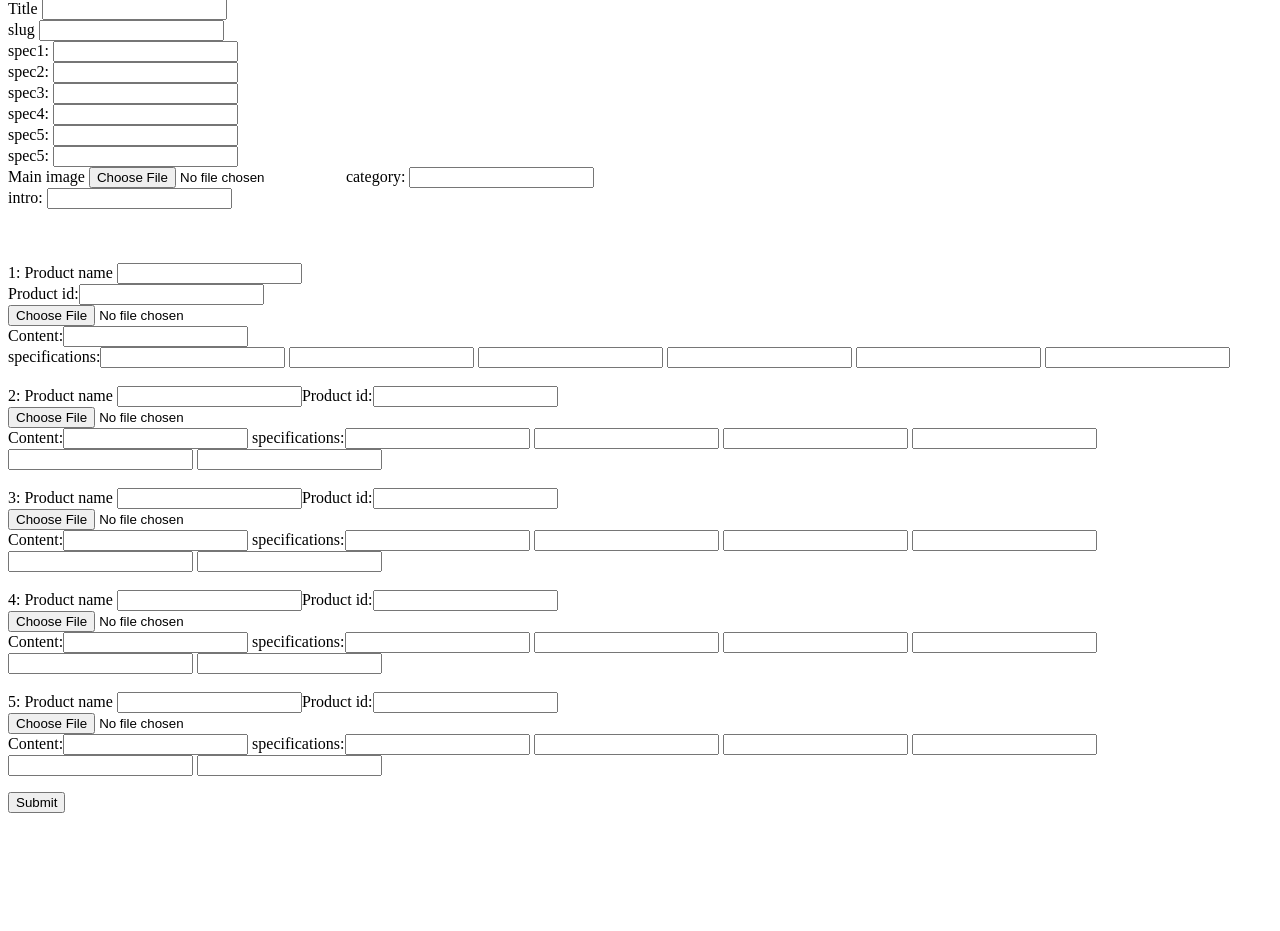
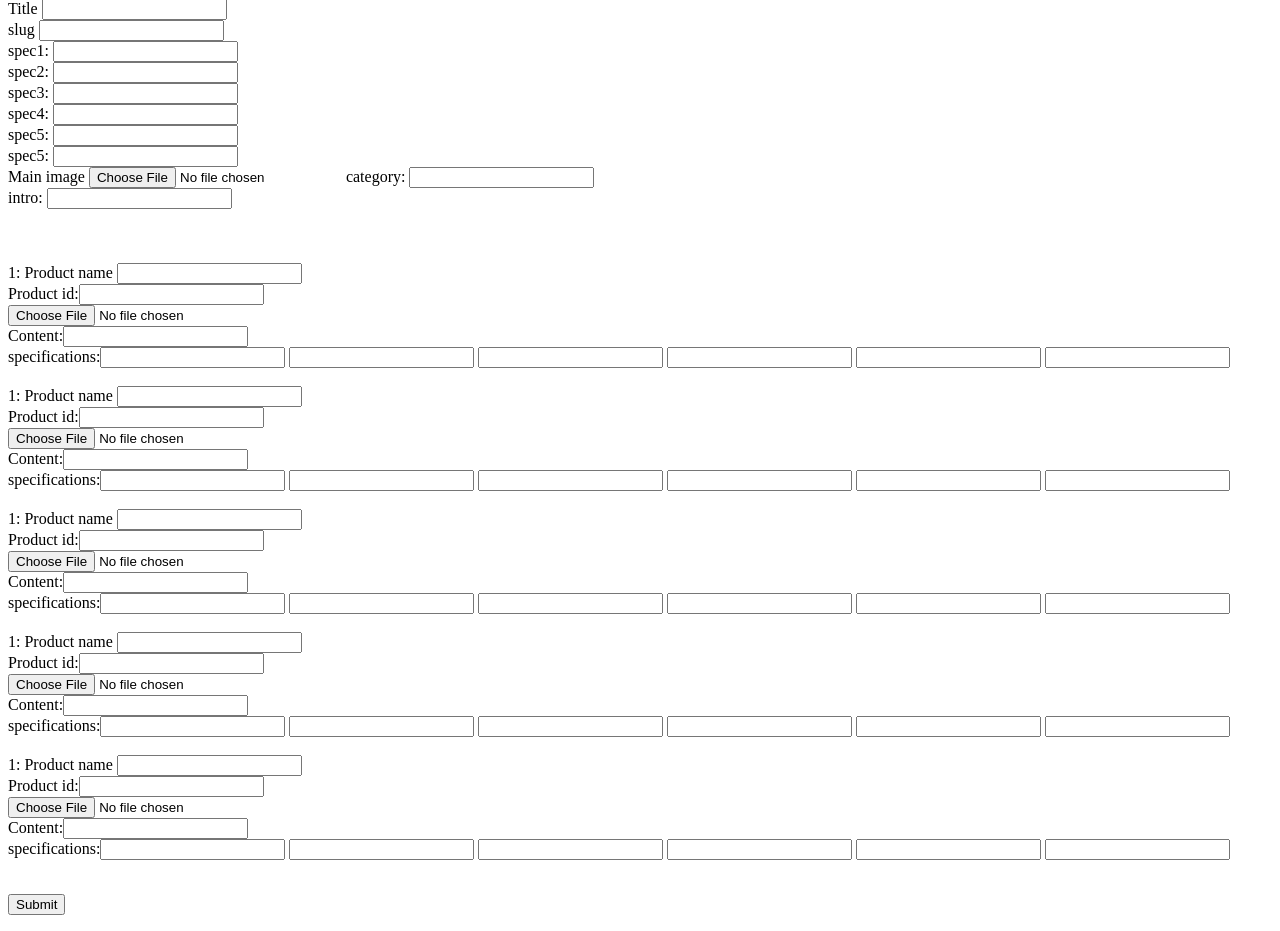
Before and after one commit to patarpetrov/evtino-website, a Flask app: page /adminnapishi in a window 1280 px wide. Shown: the part 17-948 px from the top of the page. Before the commit the page ends 830 px from the top, so only its background shows below. Run offline with Flask 3, Linux system fonts and the light colour scheme; the visitor is signed in with stand-in values (Sample User, id 1).

Commit message:
making the code more readable

```diff
--- a/app.py
+++ b/app.py
@@ -50,6 +50,49 @@ ALLOWED_EXTENSIONS = set(['png', 'jpg', 'jpeg', 'gif'])
 
 def allowed_file(filename):
     return '.' in filename and filename.rsplit('.', 1)[1].lower() in ALLOWED_EXTENSIONS
+
+def checkandSaveFile(files):
+    files1=[]
+    for file in files:
+            new_filename = ''
+            if file.filename == '':
+                message = 'No image selected for uploading'
+
+            if file and allowed_file(file.filename):
+                new_filename =  save_file(file)
+                files1.append(new_filename)
+            else:
+                files1.append("")
+                message = 'Allowed image types are - png, jpg, jpeg, gif'
+    return files1
+
+
+def checkandSaveFileLink(files):
+    files1=[]
+    for file in files:
+        if file.filename != '' and allowed_file(file.filename):
+            new_filename = save_file(file)
+            emag_filename = f"https://evtino.s3.eu-central-1.amazonaws.com/{new_filename}"
+            files1.append(emag_filename)
+        else:
+            files1.append('')
+    return files1
+
+def saveProductsStatii(iterable, products, spec):
+    index1 = 0
+    for i in iterable:
+            if i != "":
+                setattr(products[index1], spec, i)
+            index1 += 1
+    return products
+
+def newProductsStatii(iterable, products, spec):
+    index1 = 0
+    for i in iterable:
+            setattr(products[index1], spec, i)
+            index1 += 1
+    return products
+
 
 def save_file(file):
     #filename = secure_filename(file.filename)
@@ -124,14 +167,17 @@ def napishi():
         Session = sessionmaker(bind=engine)
         sessiondb = Session()
 
+
+
         files1 =[]
-        file = request.files['file']
-        file1 = request.files['file1']
-        file2 = request.files['file2']
-        file3 = request.files['file3']
-        file4 = request.files['file4']
-        file5 = request.files['file-main']
-        files = [file, file1, file2, file3, file4, file5]
+        file = request.files.getlist('file')
+        #print(file)
+        #file1 = request.files['file1']
+        #file2 = request.files['file2']
+        #file3 = request.files['file3']
+        #file4 = request.files['file4']
+        #file5 = request.files['file-main']
+        #files = [file, file1, file2, file3, file4, file5]
 
         intro = request.form.get("intro")
         title = request.form.get("title")
@@ -139,48 +185,47 @@ def napishi():
         slug = request.form.get("slug")
 
         specList = [request.form.get("spec1"), request.form.get("spec2"), request.form.get("spec3"), request.form.get("spec4"), request.form.get("spec5"), request.form.get("spec6")]
-        id1 = [request.form.get("id"), request.form.get("id1"), request.form.get("id2"), request.form.get("id3"), request.form.get("id4")]
-        product_name=[request.form.get("productname"), request.form.get("productname1"), request.form.get("productname2"), request.form.get("productname3"), request.form.get("productname4")]
-        content = [request.form.get("content"), request.form.get("content1"), request.form.get("content2"), request.form.get("content3"), request.form.get("content4")]
-        spec1answ = [request.form.get("1spec1answ"), request.form.get("1spec2answ"), request.form.get("1spec3answ"), request.form.get("1spec4answ"), request.form.get("1spec5answ"), request.form.get("1spec6answ")]
-        spec2answ = [request.form.get("2spec1answ"), request.form.get("2spec2answ"), request.form.get("2spec3answ"), request.form.get("2spec4answ"), request.form.get("2spec5answ"), request.form.get("2spec6answ")]
-        spec3answ = [request.form.get("3spec1answ"), request.form.get("3spec2answ"), request.form.get("3spec3answ"), request.form.get("3spec4answ"), request.form.get("3spec5answ"), request.form.get("3spec6answ")]
-        spec4answ = [request.form.get("4spec1answ"), request.form.get("4spec2answ"), request.form.get("4spec3answ"), request.form.get("4spec4answ"), request.form.get("4spec5answ"), request.form.get("4spec6answ")]
-        spec5answ = [request.form.get("5spec1answ"), request.form.get("5spec2answ"), request.form.get("5spec3answ"), request.form.get("5spec4answ"), request.form.get("5spec5answ"), request.form.get("5spec6answ")]
+        # id1 = [request.form.get("id"), request.form.get("id1"), request.form.get("id2"), request.form.get("id3"), request.form.get("id4")]
+        # product_name=[request.form.get("productname"), request.form.get("productname1"), request.form.get("productname2"), request.form.get("productname3"), request.form.get("productname4")]
+        # content = [request.form.get("content"), request.form.get("content1"), request.form.get("content2"), request.form.get("content3"), request.form.get("content4")]
+        # spec1answ = [request.form.get("1spec1answ"), request.form.get("1spec2answ"), request.form.get("1spec3answ"), request.form.get("1spec4answ"), request.form.get("1spec5answ"), request.form.get("1spec6answ")]
+        # spec2answ = [request.form.get("2spec1answ"), request.form.get("2spec2answ"), request.form.get("2spec3answ"), request.form.get("2spec4answ"), request.form.get("2spec5answ"), request.form.get("2spec6answ")]
+        # spec3answ = [request.form.get("3spec1answ"), request.form.get("3spec2answ"), request.form.get("3spec3answ"), request.form.get("3spec4answ"), request.form.get("3spec5answ"), request.form.get("3spec6answ")]
+        # spec4answ = [request.form.get("4spec1answ"), request.form.get("4spec2answ"), request.form.get("4spec3answ"), request.form.get("4spec4answ"), request.form.get("4spec5answ"), request.form.get("4spec6answ")]
+        # spec5answ = [request.form.get("5spec1answ"), request.form.get("5spec2answ"), request.form.get("5spec3answ"), request.form.get("5spec4answ"), request.form.get("5spec5answ"), request.form.get("5spec6answ")]
+        products = [Products(), Products(), Products(), Products(), Products()]
+        specifications = ["spec1answ", "spec2answ", "spec3answ", "spec4answ", "spec5answ", "spec6answ", "content", "productname"]
+        for spec in specifications:
+            products = newProductsStatii(request.form.getlist(spec), products, spec)
 
-        for file in files:
-            new_filename = ''
-            if file.filename == '':
-                message = 'No image selected for uploading'
 
-            if file and allowed_file(file.filename):
-                new_filename =  save_file(file)
-                files1.append(new_filename)
-            else:
-                print(file)
-                message = 'Allowed image types are - png, jpg, jpeg, gif'
-                #return render_template("din-napishi.html", message = message)
-
-        post_new = Post(mainimage = files1[5], intro = intro, slug = slug, title = title, category = category, spec1 = specList[0], spec2 = specList[1], spec3 = specList[2], spec4 = specList[3], spec5 = specList[4], spec6 = specList[5])
+        files1 = checkandSaveFile(file)
+        print(files1)
+        start = 1
+        post_new = Post(mainimage = files1[0], intro = intro, slug = slug, title = title, category = category, spec1 = specList[0], spec2 = specList[1], spec3 = specList[2], spec4 = specList[3], spec5 = specList[4], spec6 = specList[5])
         sessiondb.add(post_new)
         sessiondb.commit()
 
         obj = sessiondb.query(Post).order_by(Post.id.desc()).first()
 
-        products = Products(productid = id1[0], store = "emag", pageused = obj, productname = product_name[0], imagepath = files1[0], content = content[0], spec1answ = spec1answ[0], spec2answ = spec1answ[1], spec3answ = spec1answ[2], spec4answ = spec1answ[3], spec5answ = spec1answ[4], spec6answ = spec1answ[5])
-        products1 = Products(productid = id1[1], store = "emag", pageused = obj, productname = product_name[1], imagepath = files1[1], content = content[1], spec1answ = spec2answ[0], spec2answ = spec2answ[1], spec3answ = spec2answ[2], spec4answ = spec2answ[3], spec5answ = spec2answ[4], spec6answ = spec2answ[5])
-        products2 = Products(productid = id1[2], store = "emag", pageused = obj, productname = product_name[2], imagepath = files1[2], content = content[2], spec1answ = spec3answ[0], spec2answ = spec3answ[1], spec3answ = spec3answ[2], spec4answ = spec3answ[3], spec5answ = spec3answ[4], spec6answ = spec3answ[5])
-        products3 = Products(productid = id1[3], store = "emag", pageused = obj, productname = product_name[3], imagepath = files1[3], content = content[3], spec1answ = spec4answ[0], spec2answ = spec4answ[1], spec3answ = spec4answ[2], spec4answ = spec4answ[3], spec5answ = spec4answ[4], spec6answ = spec4answ[5])
-        products4 = Products(productid = id1[4], store = "emag", pageused = obj, productname = product_name[4], imagepath = files1[4], content = content[4], spec1answ = spec5answ[0], spec2answ = spec5answ[1], spec3answ = spec5answ[2], spec4answ = spec5answ[3], spec5answ = spec5answ[4], spec6answ = spec5answ[5])
-        products_list = [products, products1, products2, products3, products4]
-        sessiondb.add(products)
-        sessiondb.add(products1)
-        sessiondb.add(products2)
-        sessiondb.add(products3)
-        sessiondb.add(products4)
-        sessiondb.commit()
+        for i in products:
+            i.imagepath = files1[start]
+            start+=1
+            i.pagesused = obj.id
+            sessiondb.add(i)
+
+        # products = Products(productid = id1[0], store = "emag", pageused = obj, productname = product_name[0], imagepath = files1[0], content = content[0], spec1answ = spec1answ[0], spec2answ = spec1answ[1], spec3answ = spec1answ[2], spec4answ = spec1answ[3], spec5answ = spec1answ[4], spec6answ = spec1answ[5])
+        # products1 = Products(productid = id1[1], store = "emag", pageused = obj, productname = product_name[1], imagepath = files1[1], content = content[1], spec1answ = spec2answ[0], spec2answ = spec2answ[1], spec3answ = spec2answ[2], spec4answ = spec2answ[3], spec5answ = spec2answ[4], spec6answ = spec2answ[5])
+        # products2 = Products(productid = id1[2], store = "emag", pageused = obj, productname = product_name[2], imagepath = files1[2], content = content[2], spec1answ = spec3answ[0], spec2answ = spec3answ[1], spec3answ = spec3answ[2], spec4answ = spec3answ[3], spec5answ = spec3answ[4], spec6answ = spec3answ[5])
+        # products3 = Products(productid = id1[3], store = "emag", pageused = obj, productname = product_name[3], imagepath = files1[3], content = content[3], spec1answ = spec4answ[0], spec2answ = spec4answ[1], spec3answ = spec4answ[2], spec4answ = spec4answ[3], spec5answ = spec4answ[4], spec6answ = spec4answ[5])
+        # products4 = Products(productid = id1[4], store = "emag", pageused = obj, productname = product_name[4], imagepath = files1[4], content = content[4], spec1answ = spec5answ[0], spec2answ = spec5answ[1], spec3answ = spec5answ[2], spec4answ = spec5answ[3], spec5answ = spec5answ[4], spec6answ = spec5answ[5])
+        # products_list = [products, products1, products2, products3, products4]
+        #
+        # for i in products:
+        #     sessiondb.commit(i)
         #sessiondb.close()
         prod = sessiondb.query(Products).filter_by(pageused = obj).all()
+        print(prod)
         sessiondb.close()
         return render_template("statii.html", statia = post_new, productslist = prod)
 
@@ -235,37 +280,36 @@ def prodspec1(id):
         if not new:
             new = Productstorespec()
         files = [request.files['file1'], request.files['file2'], request.files['file3'], request.files['file4'], request.files['file5'], request.files['file6'], request.files['file7'], request.files['mainimage']]
-        for file in files:
-            if file.filename != '' and allowed_file(file.filename):
-                new_filename = save_file(file)
-                emag_filename = f"https://evtino.s3.eu-central-1.amazonaws.com/{new_filename}"
-                files1.append(emag_filename)
-            else:
-                files1.append('')
+
+        files1 = checkandSaveFileLink(files)
 
         items = request.form.items()
         for item in items:
             if item[1] != "":
                 setattr(new, item[0], item[1])
 
+
+        for i in len(files1) - 1:
+            if files1[i] != "":
+                string = f"imagepath{i}"
+                setattr(new, string, i)
+        # if files1[0] != '':
+        #     new.imagepath1 = files1[0]
+        # if files1[1] != '':
+        #     new.imagepath2 = files1[1]
+        # if files1[2] != '':
+        #     new.imagepath3 = files1[2]
+        # if files1[3] != '':
+        #     new.imagepath4 = files1[3]
+        # if files1[4] != '':
+        #     new.imagepath5 = files1[4]
+        # if files1[5] != '':
+        #     new.imagepath6 = files1[5]
+        # if files1[6] != '':
+        #     new.imagepath7 = files1[6]
+
+
         if files1[7] != '': res.imagesrc = files1[7]
-        sessiondb.commit()
-        if files1[0] != '':
-            new.imagepath1 = files1[0]
-        if files1[1] != '':
-            new.imagepath2 = files1[1]
-        if files1[2] != '':
-            new.imagepath3 = files1[2]
-        if files1[3] != '':
-            new.imagepath4 = files1[3]
-        if files1[4] != '':
-            new.imagepath5 = files1[4]
-        if files1[5] != '':
-            new.imagepath6 = files1[5]
-        if files1[6] != '':
-            new.imagepath7 = files1[6]
-
-        if request.form.get("opisanie") != '': new.opisanie = request.form.get("opisanie")
         new.main = res.id
         sessiondb.add(new)
         sessiondb.commit()
@@ -293,12 +337,16 @@ def statii1(slug):
         sessiondb = Session()
 
         statia = sessiondb.query(Post).filter_by(slug = slug).first()
+        products = sessiondb.query(Products).filter_by(pageused = statia).all()
+
         sessiondb.close()
-        return render_template("adminstatia.html", statia = statia)
+        return render_template("adminstatia.html", statia = statia, products=products)
+
     if request.method == "POST":
         Session = sessionmaker(bind=engine)
         sessiondb = Session()
         statia = sessiondb.query(Post).filter_by(slug = slug).first()
+        products = sessiondb.query(Products).filter_by(pageused = statia).all()
 
         file = request.files['file']
         file1 = request.files['file1']
@@ -307,70 +355,20 @@ def statii1(slug):
         file4 = request.files['file4']
         files = [file, file1, file2, file3, file4]
 
+        specifications = ["spec1answ", "spec2answ", "spec3answ", "spec4answ", "spec5answ", "spec6answ", "content", "productname"]
+        for spec in specifications:
+            products = saveProductsStatii(request.form.getlist(spec), products, spec)
+
+        files1 = checkandSaveFile(files1)
         title = request.form.get("title")
         category = request.form.get("category")
         slug = request.form.get("slug")
         intro = request.form.get('intro')
-
-        specList = [request.form.get("spec1"), request.form.get("spec2"), request.form.get("spec3"), request.form.get("spec4"), request.form.get("spec5"), request.form.get("spec6")]
-        product_name=[request.form.get("productname"), request.form.get("productname1"), request.form.get("productname2"), request.form.get("productname3"), request.form.get("productname4")]
-        content = [request.form.get("content"), request.form.get("content1"), request.form.get("content2"), request.form.get("content3"), request.form.get("content4")]
-        spec1answ = [request.form.get("1spec1answ"), request.form.get("1spec2answ"), request.form.get("1spec3answ"), request.form.get("1spec4answ"), request.form.get("1spec5answ"), request.form.get("1spec6answ")]
-        spec2answ = [request.form.get("2spec1answ"), request.form.get("2spec2answ"), request.form.get("2spec3answ"), request.form.get("2spec4answ"), request.form.get("2spec5answ"), request.form.get("2spec6answ")]
-        spec3answ = [request.form.get("3spec1answ"), request.form.get("3spec2answ"), request.form.get("3spec3answ"), request.form.get("3spec4answ"), request.form.get("3spec5answ"), request.form.get("3spec6answ")]
-        spec4answ = [request.form.get("4spec1answ"), request.form.get("4spec2answ"), request.form.get("4spec3answ"), request.form.get("4spec4answ"), request.form.get("4spec5answ"), request.form.get("4spec6answ")]
-        spec5answ = [request.form.get("5spec1answ"), request.form.get("5spec2answ"), request.form.get("5spec3answ"), request.form.get("5spec4answ"), request.form.get("5spec5answ"), request.form.get("5spec6answ")]
-
         if category != '': statia.category = category
         if title != '': statia.title = title
-
-        if specList[0] != '': statia.spec1 = specList[0]
-        if specList[1] != '': statia.spec2 = specList[1]
-        if specList[2] != '': statia.spec3 = specList[2]
-        if specList[3] != '': statia.spec4 = specList[3]
-        if specList[4] != '': statia.spec5 = specList[4]
-        if specList[5] != '': statia.spec6 = specList[5]
-
-        if spec1answ[0] != '': statia.products[0].spec1answ = spec1answ[0]
-        if spec1answ[1] != '': statia.products[0].spec2answ = spec1answ[1]
-        if spec1answ[2] != '': statia.products[0].spec3answ = spec1answ[2]
-        if spec1answ[3] != '': statia.products[0].spec4answ = spec1answ[3]
-        if spec1answ[4] != '': statia.products[0].spec5answ = spec1answ[4]
-        if spec1answ[5] != '': statia.products[0].spec6answ = spec1answ[5]
-
-        if spec2answ[0] != '': statia.products[1].spec1answ = spec2answ[0]
-        if spec2answ[1] != '': statia.products[1].spec2answ = spec2answ[1]
-        if spec2answ[2] != '': statia.products[1].spec3answ = spec2answ[2]
-        if spec2answ[3] != '': statia.products[1].spec4answ = spec2answ[3]
-        if spec2answ[4] != '': statia.products[1].spec5answ = spec2answ[4]
-        if spec2answ[5] != '': statia.products[1].spec6answ = spec2answ[5]
-
-        if spec3answ[0] != '': statia.products[2].spec1answ = spec3answ[0]
-        if spec3answ[1] != '': statia.products[2].spec2answ = spec3answ[1]
-        if spec3answ[2] != '': statia.products[2].spec3answ = spec3answ[2]
-        if spec3answ[3] != '': statia.products[2].spec4answ = spec3answ[3]
-        if spec3answ[4] != '': statia.products[2].spec5answ = spec3answ[4]
-        if spec3answ[5] != '': statia.products[2].spec6answ = spec3answ[5]
-
-        if spec4answ[0] != '': statia.products[3].spec1answ = spec4answ[0]
-        if spec4answ[1] != '': statia.products[3].spec2answ = spec4answ[1]
-        if spec4answ[2] != '': statia.products[3].spec3answ = spec4answ[2]
-        if spec4answ[3] != '': statia.products[3].spec4answ = spec4answ[3]
-        if spec4answ[4] != '': statia.products[3].spec5answ = spec4answ[4]
-        if spec4answ[5] != '': statia.products[3].spec6answ = spec4answ[5]
-
-        if spec5answ[0] != '': statia.products[4].spec1answ = spec5answ[0]
-        if spec5answ[1] != '': statia.products[4].spec2answ = spec5answ[1]
-        if spec5answ[2] != '': statia.products[4].spec3answ = spec5answ[2]
-        if spec5answ[3] != '': statia.products[4].spec4answ = spec5answ[3]
-        if spec5answ[4] != '': statia.products[4].spec5answ = spec5answ[4]
-        if spec5answ[5] != '': statia.products[4].spec6answ = spec5answ[5]
-
+        if slug != '': statia.slug = slug
         if intro != '': statia.intro = intro
 
-
-        for i in range(5):
-            if product_name[i] != '': statia.products[i] = product_name[i]
-            if content[i] != '': statia.products[i].content = content[i]
-
+        sessiondb.commit()
         sessiondb.close()
+        return redirect("/adminstatii")
--- a/templates/admaddprodspec.html
+++ b/templates/admaddprodspec.html
@@ -4,7 +4,7 @@
 </head>
 <body>
     <div class="product-card">
-        <img class = "card-image" src="{{ product.imagesrc }}">
+        <img class = "card-image" src="{{product.imagesrc }}">
         <div class = "content">
             <div class="title-1">
                 <p class="title">{{product.productname}}</p>
--- a/templates/din-napishi.html
+++ b/templates/din-napishi.html
@@ -17,76 +17,25 @@
             spec4: <input type = "text" name = spec4><br>
             spec5: <input type = "text" name = spec5><br>
             spec5: <input type = "text" name = spec6><br>
-            Main image <input type="file" name='file-main'class="form-control" autocomplete="off" required>
+            Main image <input type="file" name="file" class="form-control" autocomplete="off" required>
             category: <input type = "text" name = "category"><br>
             intro: <input type="text" name="intro"><br><br><br><br>
 
-
+            {% for i in range(5) %}
                 1:
                 Product name
                 <input type ="text" name = "productname"><br>Product id:<input type="number" name = "id"><br>
                 <input type="file" name="file" class="form-control" autocomplete="off" required><br>
                 Content:<input type = "text" name = "content"><br>
-            specifications:<input type = "text" name="1spec1answ">
-            <input type = "text" name="1spec2answ">
-            <input type = "text" name="1spec3answ">
-            <input type = "text" name="1spec4answ">
-            <input type = "text" name="1spec5answ">
-            <input type = "text" name="1spec6answ">
+                specifications:<input type = "text" name="spec1answ">
+                <input type = "text" name="spec2answ">
+                <input type = "text" name="spec3answ">
+                <input type = "text" name="spec4answ">
+                <input type = "text" name="spec5answ">
+                <input type = "text" name="spec6answ">
                 <br>
                 <br>
-            2:
-            Product name
-            <input type ="text" name = "productname1">Product id:<input type="number" name = "id1"><br>
-            <input type="file" name="file1" class="form-control" autocomplete="off" required><br>
-            Content:<input type = "text" name = "content1">
-            specifications:<input type = "text" name="2spec1answ">
-            <input type = "text" name="2spec2answ">
-            <input type = "text" name="2spec3answ">
-            <input type = "text" name="2spec4answ">
-            <input type = "text" name="2spec5answ">
-            <input type = "text" name="2spec6answ">
-            <br>
-            <br>
-            3:
-            Product name
-            <input type ="text" name = "productname2">Product id:<input type="number" name = "id2"><br>
-            <input type="file" name="file2" class="form-control" autocomplete="off" required><br>
-            Content:<input type = "text" name = "content2">
-            specifications:<input type = "text" name="3spec1answ">
-            <input type = "text" name="3spec2answ">
-            <input type = "text" name="3spec3answ">
-            <input type = "text" name="3spec4answ">
-            <input type = "text" name="3spec5answ">
-            <input type = "text" name="3spec6answ">
-            <br>
-            <br>
-            4:
-
-            Product name
-            <input type ="text" name = "productname3">Product id:<input type="number" name = "id3"><br>
-            <input type="file" name="file3" class="form-control" autocomplete="off" required><br>
-            Content:<input type = "text" name = "content3">
-            specifications:<input type = "text" name="4spec1answ">
-            <input type = "text" name="4spec2answ">
-            <input type = "text" name="4spec3answ">
-            <input type = "text" name="4spec4answ">
-            <input type = "text" name="4spec5answ">
-            <input type = "text" name="4spec6answ">
-            <br>
-            <br>
-            5:
-
-            Product name
-            <input type ="text" name = "productname4">Product id:<input type="number" name = "id4"><br>
-            <input type="file" name="file4" class="form-control" autocomplete="off" required><br>
-            Content:<input type = "text" name = "content4">
-            specifications:<input type = "text" name="5spec1answ">
-            <input type = "text" name="5spec2answ">
-            <input type = "text" name="5spec3answ">
-            <input type = "text" name="5spec4answ">
-            <input type = "text" name="5spec5answ">
-            <input type = "text" name="5spec6answ">
+            {% endfor %}
         </dl>
         <p>
             <input type="submit" value="Submit" class="btn btn-info">
--- a/templates/productspec.html
+++ b/templates/productspec.html
@@ -8,7 +8,7 @@
     {% for product in products1 %}
     <a href="/adminnspecpro{{product.id}}">
     <div class="product-card">
-        <img class = "card-image" src="{{ product.imagesrc }}">
+        <img class = "card-image" src="{{product.imagesrc}}">
         <div class = "content">
             <div class="title-1">
                 <p class="title">{{product.productname}}</p>
```
Also changed, not shown: templates/adminstatia.html (+17 -67 lines), 1 other file. Lines whose indentation alone changed are shown as unchanged.
